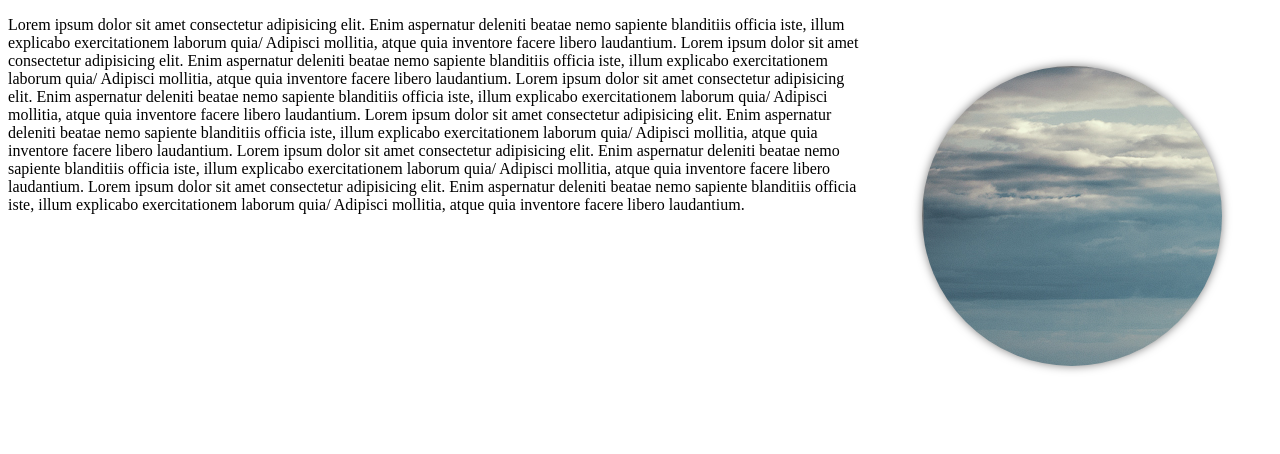
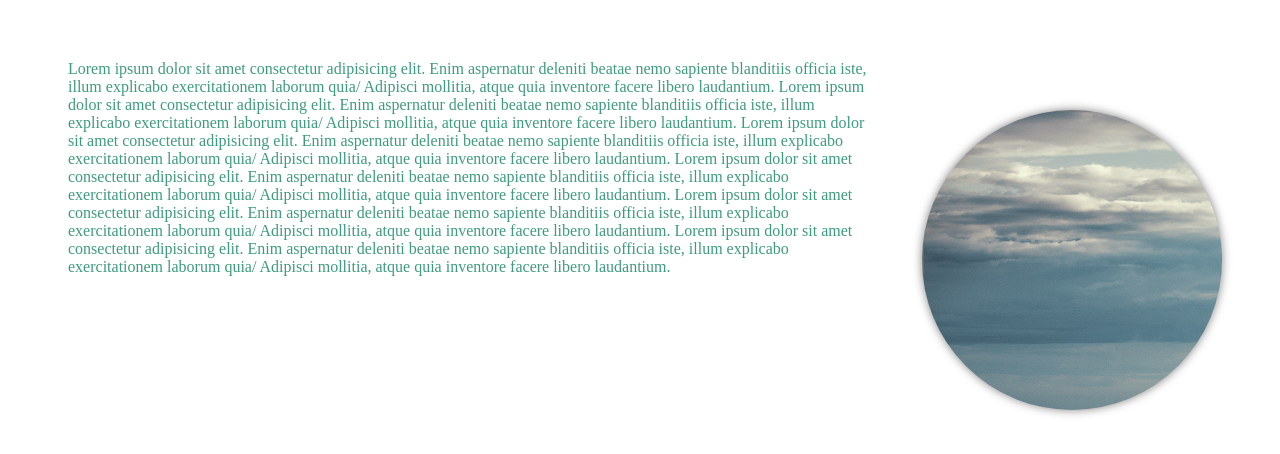
Before and after one commit to Begaiym14/my-fifth-work-, a plain HTML site: page index.html in a window 1280 px wide. Drawn offline with Linux system fonts and the light colour scheme.

Commit message:
changed style.css

```diff
--- a/style.css
+++ b/style.css
@@ -9,3 +9,7 @@
   transition: 0.5s;
   float: right;
 }
+p {
+  margin: 60px;
+  color: rgb(61, 156, 125);
+}
```
Lines whose indentation alone changed are shown as unchanged.
